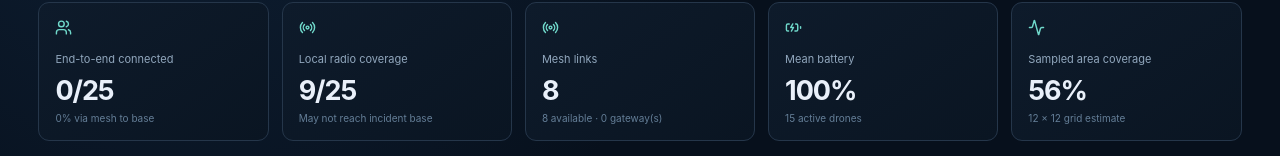
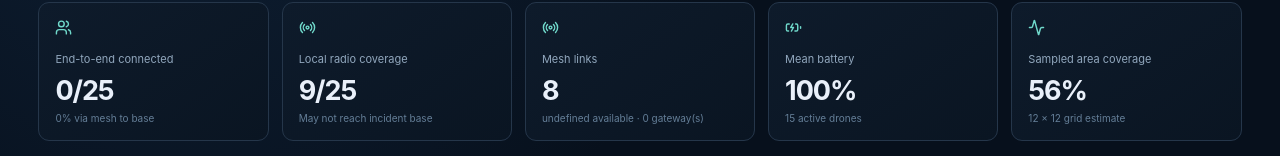
Before and after one commit to yobi369/swarmnet_prototype, a React (Vite) app: page / in a window 1280 px wide. Shown: the part 490-646 px from the top of the page. Built offline with nearby package versions, Linux system fonts and the light colour scheme.

Commit message:
Use precise packet delivery semantics in metrics and routing

```diff
--- a/src/engine.ts
+++ b/src/engine.ts
@@ -17,7 +17,7 @@ export interface Scenario {
 export interface Metrics {
   tick: number; activeDrones: number; survivorCoverage: number;
   localCoverageSurvivors: number; connectedSurvivors: number; emergencyConnected: number;
-  networkLinks: number; availableLinks: number; gatewayDrones: number; meanPathLatencyMs: number; meanBattery: number;
+  networkLinks: number; successfulTransmissions: number; gatewayDrones: number; meanPathLatencyMs: number; meanBattery: number;
   estimatedAreaCoverage: number;
 }
 export interface World {
@@ -61,7 +61,7 @@ function metricsFor(world: Omit<World, 'metrics'>): Metrics {
     connectedSurvivors: connected.length,
     emergencyConnected: connected.filter(s => s.emergency).length,
     networkLinks: world.links.length,
-    availableLinks: world.links.filter(link => link.available).length,
+    successfulTransmissions: world.links.filter(link => link.packetDelivered).length,
     gatewayDrones: active.filter(d => distance(d, world.baseStation) <= Math.min(d.range, world.baseRange) && deterministicUnit(world.seed, world.tick, d.id, -1) >= world.packetLossRate).length,
     meanPathLatencyMs: pathLatencies.length ? Math.round(pathLatencies.reduce((sum, value) => sum + value, 0) / pathLatencies.length) : 0,
     meanBattery: active.length ? Math.round(active.reduce((n, d) => n + d.battery, 0) / active.length) : 0,
@@ -86,9 +86,9 @@ export function recomputeConnectivity(world: Omit<World, 'metrics'>) {
       const d = distance(a, b);
       const limit = Math.min(a.range, b.range);
       if (d <= limit) {
-        const available = deterministicUnit(world.seed, world.tick, a.id, b.id) >= world.packetLossRate;
-        world.links.push({ from: a.id, to: b.id, strength: clamp(1 - d / limit, 0, 1), available, latencyMs: world.linkLatencyMs });
-        if (available) {
+        const packetDelivered = deterministicUnit(world.seed, world.tick, a.id, b.id) >= world.packetLossRate;
+        world.links.push({ from: a.id, to: b.id, strength: clamp(1 - d / limit, 0, 1), packetDelivered, latencyMs: world.linkLatencyMs });
+        if (packetDelivered) {
           adjacency.get(a.id)?.add(b.id);
           adjacency.get(b.id)?.add(a.id);
         }
```
